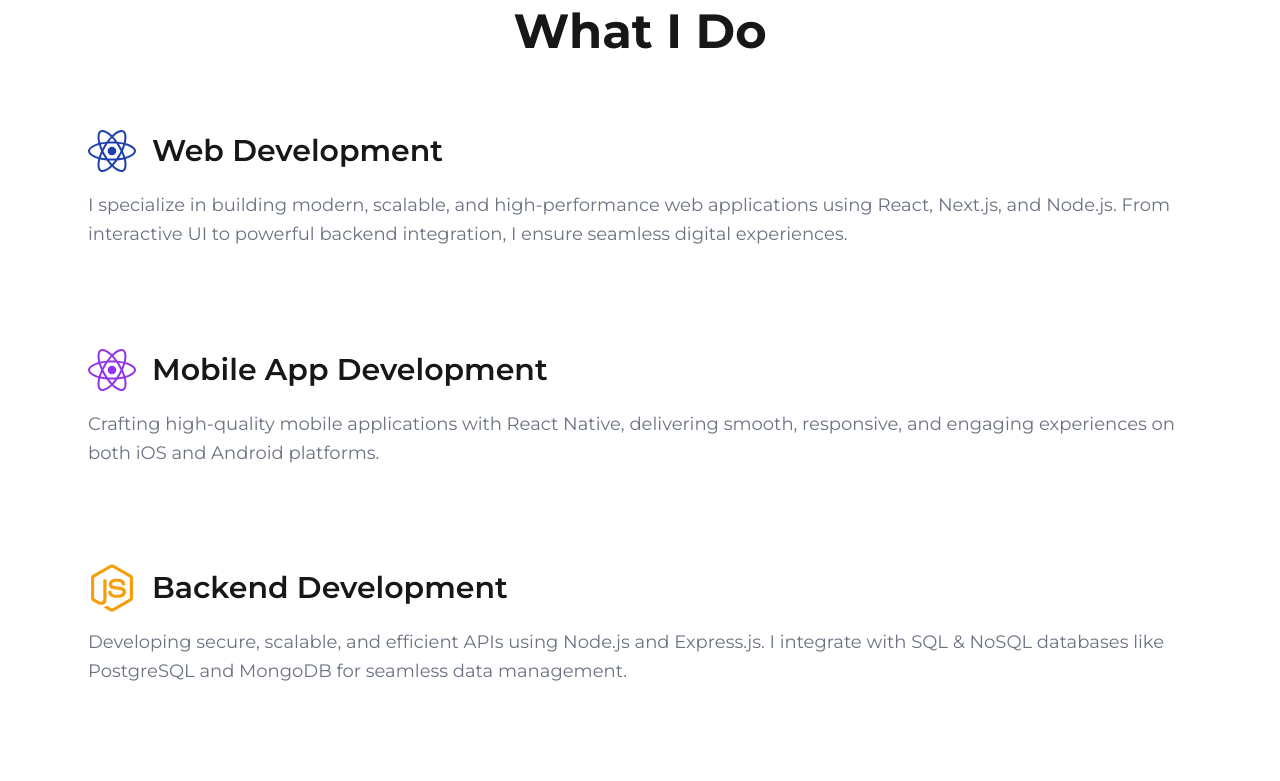
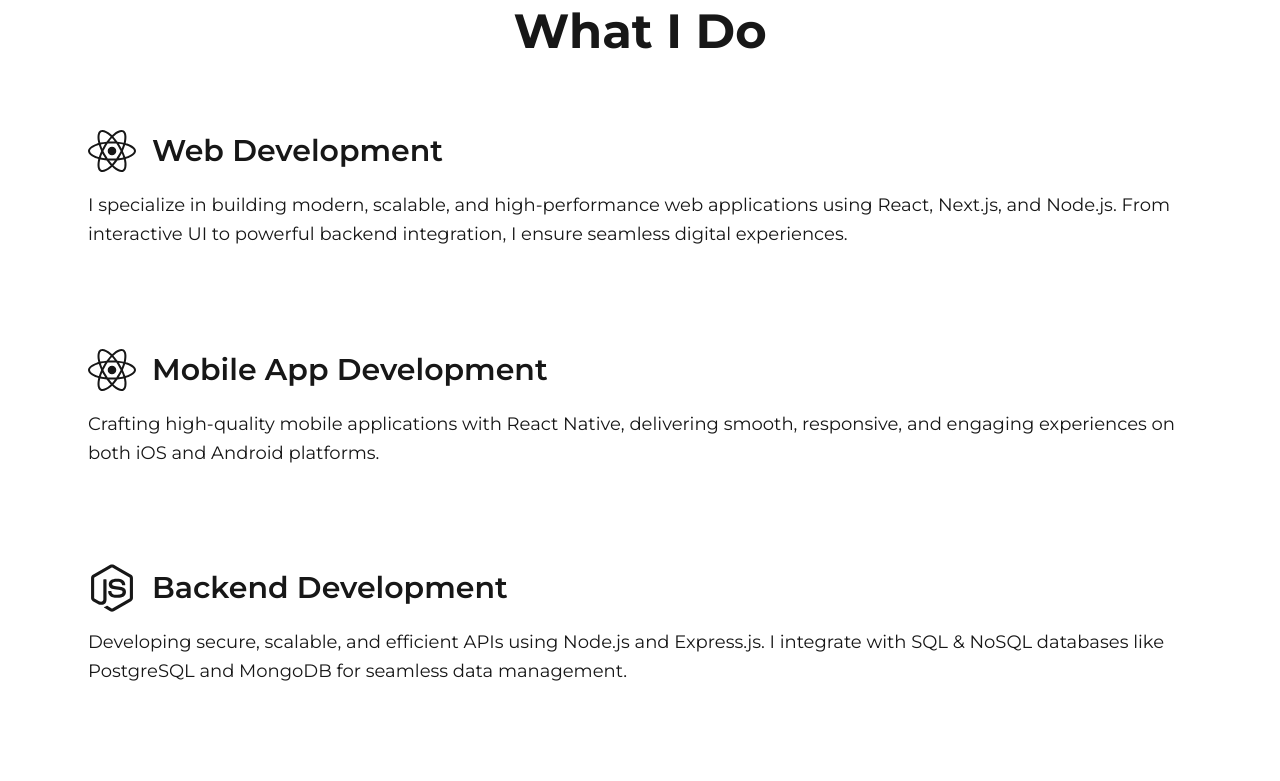
Before and after one commit to arush789/Portfolio, a Next.js app: page / in a window 1280 px wide. Shown: the part 1720-2501 px from the top of the page. Built offline with nearby package versions, Linux system fonts and the light colour scheme.

Commit message:
theme remove

```diff
--- a/app/globals.css
+++ b/app/globals.css
@@ -1,23 +1,4 @@
 @import "tailwindcss";
-
-@theme {
-  --font-sans: var(--font-geist-sans);
-  --font-mono: var(--font-geist-mono);
-  --color-text: var(--color-text);
-  --color-background: var(--geist-background);
-  --color-primary: var(--color-primary);
-  --color-secondary: var(--color-secondary);
-  --color-accent: var(--color-accent);
-  --color-muted: var(--color-muted);
-  --color-border: var(--color-border);
-  --color-button: var(--color-button);
-  --color-input: var(--color-input);
-  --color-form: var(--color-form);
-  --color-tag: var(--color-tag);
-  --color-source-button: var(--color-source-button);
-  --color-description: var(--color-description);
-  --color-hover-button: var(--color-hover-button);
-}
 
 :root {
   --color-background: #ffffff;
```
